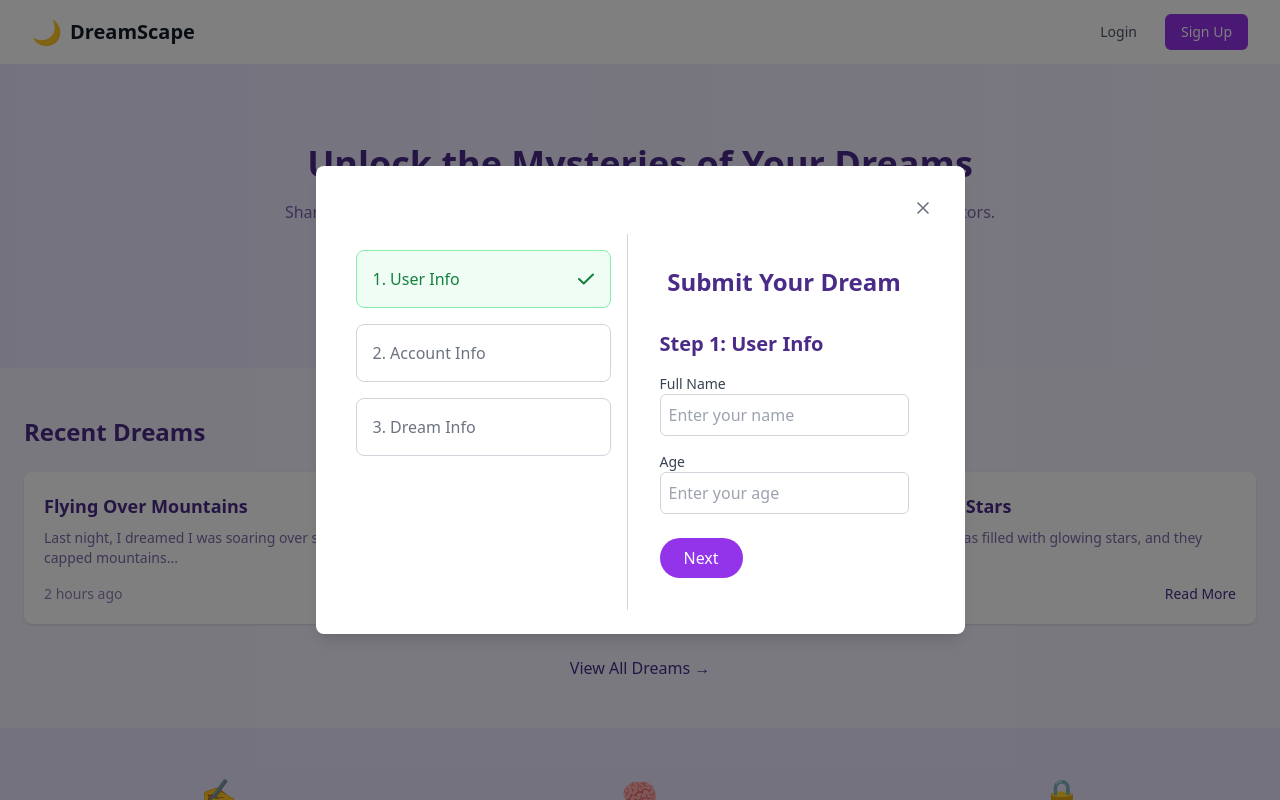
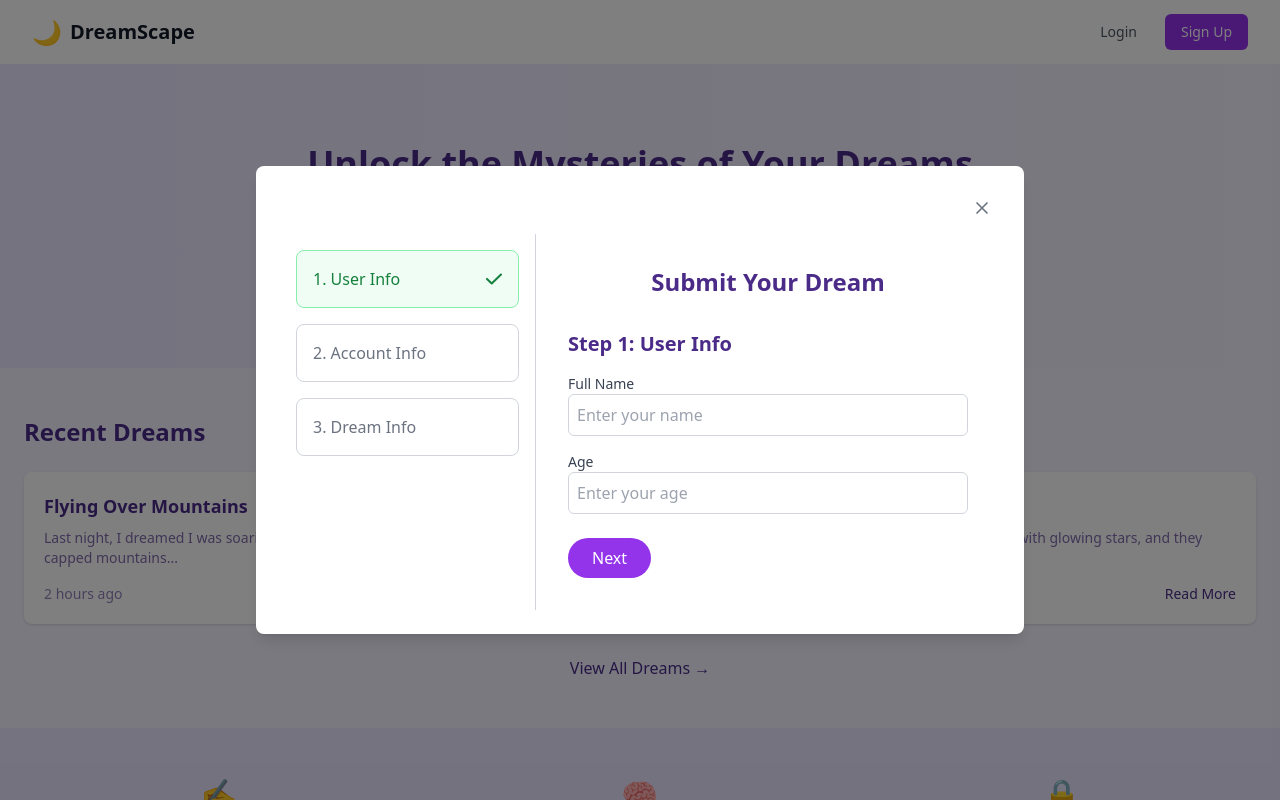
Before and after one commit to premprakash8080/dream-app, a React (Vite) app: page / in a window 1280 px wide. Both pictures are taken after a click on the button "Share Your Dream". Shown: the top 800 px of the page. Built offline with nearby package versions, Linux system fonts and the light colour scheme.

Commit message:
update form layout

```diff
--- a/src/components/MultiStepForm.jsx
+++ b/src/components/MultiStepForm.jsx
@@ -14,8 +14,7 @@ const FormSidebar = ({ currentStep }) => {
         {steps.map(({ label, step }) => (
           <li key={step}>
             <div
-          className={`w-full p-4 border rounded-lg ${
-            currentStep === step
+              className={`w-full p-4 border rounded-lg ${currentStep === step
                   ? 'text-green-700 border-green-300 bg-green-50' // Active step styles
                   : 'text-gray-500 border-gray-300 bg-white' // Inactive step styles
                 }`}
@@ -63,7 +62,8 @@ const MultiStepForm = () => {
       <FormSidebar currentStep={step} />
 
       {/* Form content */}
-      <div className="flex-1 p-8">
+      <div className="flex-1 p-8 flex justify-center">
+        <div className="w-full max-w-3xl min-w-[400px]">
           <h1 className="text-2xl font-bold text-center mb-8">Submit Your Dream</h1>
 
           <form>
@@ -174,6 +174,7 @@ const MultiStepForm = () => {
           </form>
         </div>
       </div>
+    </div>
   );
 };
 
```
Lines whose indentation alone changed are shown as unchanged.
